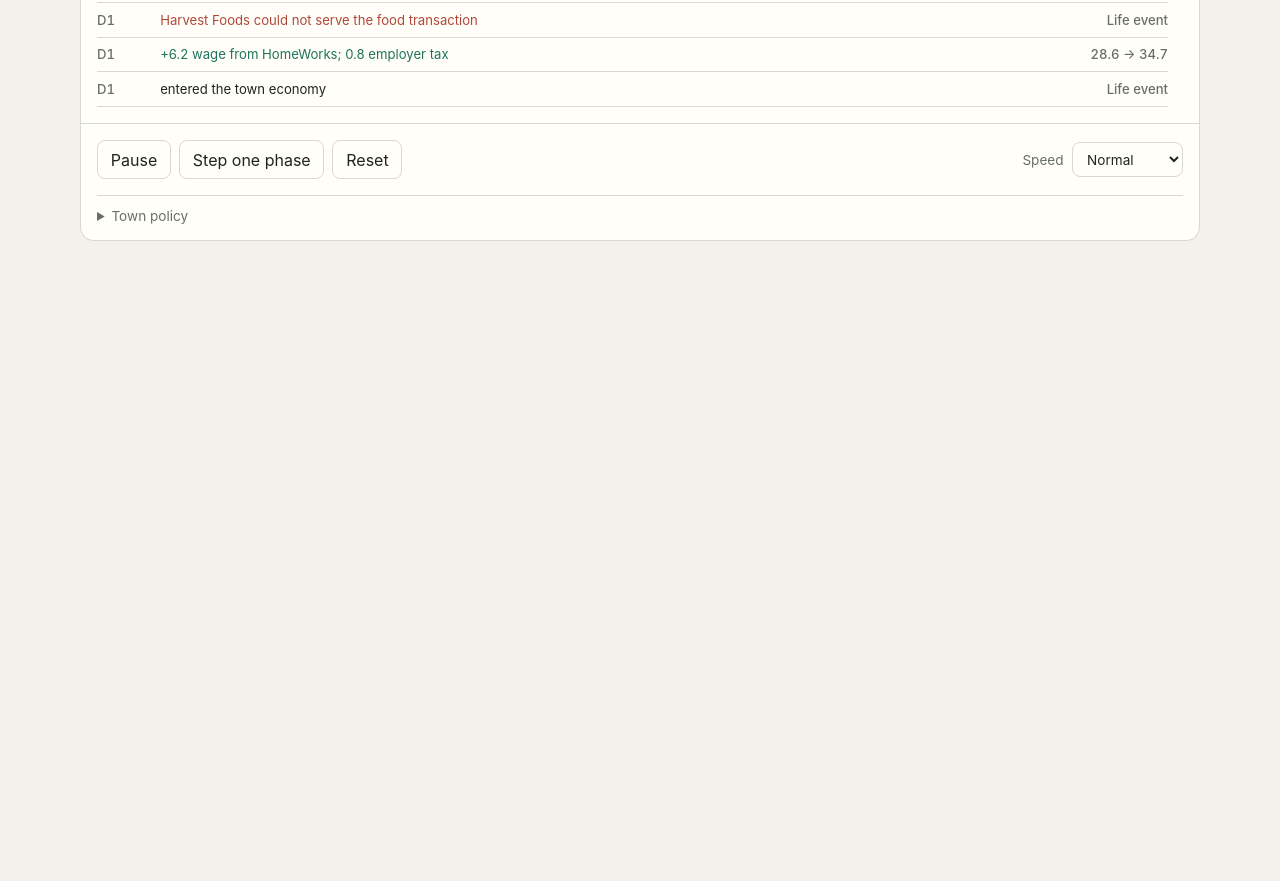
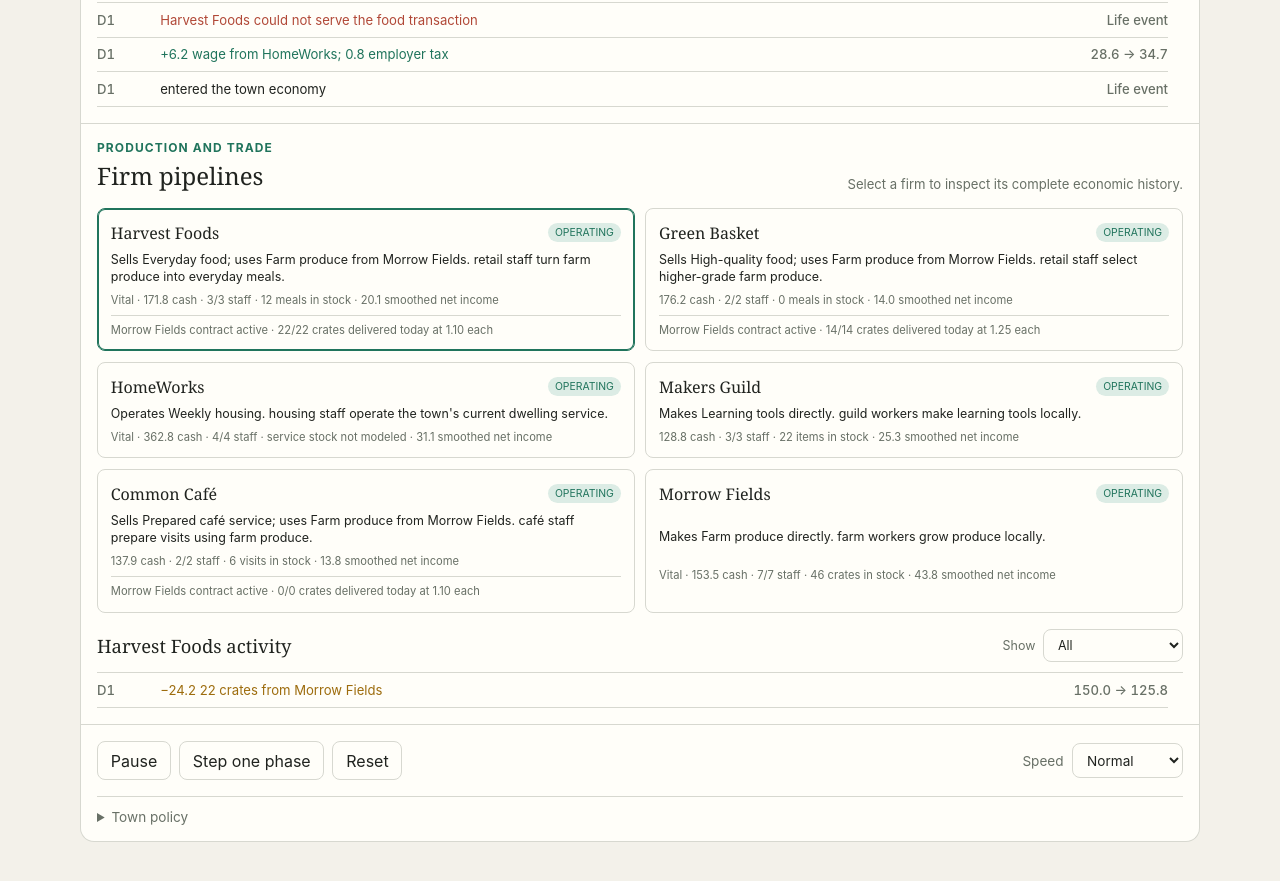
Before and after one commit to datashaman/morrow, a website built with Vite: page index.html in a window 1280 px wide. Shown: the part 1020-1901 px from the top of the page. Before the commit the page ends 1325 px from the top, so only its background shows below. Built offline with nearby package versions, Linux system fonts and the light colour scheme.

Commit message:
Expose firm pipelines and lifecycle history

```diff
--- /dev/null
+++ b/src/firm-presentation.js
@@ -0,0 +1,15 @@
+export function describePipeline(firm, products) {
+  const output = products[firm.sells];
+  if (firm.production === "sourced") {
+    return `Sells ${output.name}; uses ${products[firm.input].name} from ${firm.source}. ${firm.sourceDescription}.`;
+  }
+  if (firm.production === "direct") return `Makes ${output.name} directly. ${firm.sourceDescription}.`;
+  return `Operates ${output.name}. ${firm.sourceDescription}.`;
+}
+
+export function describeContract(contract, products) {
+  const requested = contract.requestedToday ?? 0;
+  const delivered = contract.deliveredToday ?? 0;
+  const state = contract.active ? "active" : "ended";
+  return `${contract.supplier} contract ${state} · ${delivered}/${requested} ${products[contract.product].unit}s delivered today at ${contract.unitPrice.toFixed(2)} each`;
+}
--- a/src/main.js
+++ b/src/main.js
@@ -1,6 +1,7 @@
 import "./styles.css";
-import { PHASES } from "./config.js";
+import { PHASES, PRODUCTS } from "./config.js";
 import { activityItems } from "./activity.js";
+import { describeContract, describePipeline } from "./firm-presentation.js";
 import { TownSimulation } from "./simulation.js";
 
 const app = document.querySelector("#app");
@@ -48,6 +49,28 @@ app.innerHTML = `
       <ol class="activity-stream" id="activity-stream" tabindex="0" aria-label="Citizen activity, newest first"></ol>
     </section>
 
+    <section class="firm-panel" aria-labelledby="firm-pipelines-title">
+      <div class="firm-panel-heading">
+        <div>
+          <p class="eyebrow">Production and trade</p>
+          <h2 id="firm-pipelines-title">Firm pipelines</h2>
+        </div>
+        <p>Select a firm to inspect its complete economic history.</p>
+      </div>
+      <div class="firm-grid" id="firm-grid"></div>
+      <div class="activity-heading">
+        <h2 id="firm-activity-title">Firm activity</h2>
+        <label>Show
+          <select id="firm-activity-filter">
+            <option value="all" selected>All</option>
+            <option value="transactions">Transactions</option>
+            <option value="events">Life events</option>
+          </select>
+        </label>
+      </div>
+      <ol class="activity-stream" id="firm-activity-stream" tabindex="0" aria-label="Firm activity, newest first"></ol>
+    </section>
+
     <section class="control-panel">
       <div class="playback">
         <button id="pause" type="button">Pause</button>
@@ -67,6 +90,7 @@ app.innerHTML = `
 
 const simulation = new TownSimulation();
 let selected = simulation.people.findIndex((person) => person.name === "Sizwe");
+let selectedFirm = 0;
 let paused = false;
 let lastStep = performance.now();
 const canvas = document.querySelector("#town");
@@ -76,7 +100,7 @@ const cemetery = { x: 0.88, y: 0.82, columns: 5 };
 const elements = Object.fromEntries([
   "clock", "money", "money-detail", "employment", "employment-detail", "hardship", "hardship-detail",
   "population", "population-detail",
-  "person-select", "focus", "person-summary", "needs", "activity-filter", "activity-stream", "pause", "step", "reset", "speed", "policy-grid",
+  "person-select", "focus", "person-summary", "needs", "activity-filter", "activity-stream", "firm-grid", "firm-activity-title", "firm-activity-filter", "firm-activity-stream", "pause", "step", "reset", "speed", "policy-grid",
 ].map((id) => [id, document.querySelector(`#${id}`)]));
 
 const policyControls = [
@@ -119,6 +143,28 @@ const money = (value) => value.toFixed(1);
 const percent = (value) => `${Math.round(value * 100)}%`;
 const needNames = { physiological: "Physiological", safety: "Safety", belonging: "Belonging", esteem: "Esteem", growth: "Self-actualization" };
 
+function renderActivity(entity, filter, stream) {
+  const previousScrollHeight = stream.scrollHeight;
+  const previousScrollTop = stream.scrollTop;
+  const followingNewest = previousScrollTop < 2;
+  const activity = activityItems(entity, filter);
+  stream.replaceChildren(...activity.map((entry) => {
+    const item = document.createElement("li");
+    item.className = entry.type === "transaction" ? entry.direction : `event ${entry.kind}`;
+    item.innerHTML = entry.type === "transaction"
+      ? `<time>D${entry.day}</time><span>${entry.direction === "in" ? "+" : "−"}${money(entry.amount)} ${entry.text}</span><b>${money(entry.before)} → ${money(entry.after)}</b>`
+      : `<time>D${entry.day}</time><span>${entry.text}</span><b>Life event</b>`;
+    return item;
+  }));
+  if (!activity.length) {
+    const item = document.createElement("li");
+    item.className = "activity-empty";
+    item.textContent = filter === "transactions" ? "No transactions yet" : filter === "events" ? "No life events yet" : "No activity yet";
+    stream.append(item);
+  }
+  if (!followingNewest) stream.scrollTop = previousScrollTop + stream.scrollHeight - previousScrollHeight;
+}
+
 function updateInterface() {
   const state = simulation.snapshot();
   const person = simulation.people[selected];
@@ -160,26 +206,27 @@ function updateInterface() {
     return item;
   }));
 
-  const activity = activityItems(person, elements["activity-filter"].value);
-  const activityStream = elements["activity-stream"];
-  const previousScrollHeight = activityStream.scrollHeight;
-  const previousScrollTop = activityStream.scrollTop;
-  const followingNewest = previousScrollTop < 2;
-  activityStream.replaceChildren(...activity.map((entry) => {
-    const item = document.createElement("li");
-    item.className = entry.type === "transaction" ? entry.direction : `event ${entry.kind}`;
-    item.innerHTML = entry.type === "transaction"
-      ? `<time>D${entry.day}</time><span>${entry.direction === "in" ? "+" : "−"}${money(entry.amount)} ${entry.text}</span><b>${money(entry.before)} → ${money(entry.after)}</b>`
-      : `<time>D${entry.day}</time><span>${entry.text}</span><b>Life event</b>`;
-    return item;
+  renderActivity(person, elements["activity-filter"].value, elements["activity-stream"]);
+
+  elements["firm-grid"].replaceChildren(...simulation.firms.map((firm) => {
+    const contracts = simulation.contracts.filter((contract) => contract.buyerId === firm.id);
+    const product = PRODUCTS[firm.sells];
+    const card = document.createElement("button");
+    card.type = "button";
+    card.className = `firm-card${firm.id === selectedFirm ? " selected" : ""}`;
+    card.dataset.firmId = firm.id;
+    card.setAttribute("aria-pressed", String(firm.id === selectedFirm));
+    card.innerHTML = `
+      <span class="firm-card-heading"><b>${firm.name}</b><i class="status ${firm.status}">${firm.status}</i></span>
+      <span class="pipeline">${describePipeline(firm, PRODUCTS)}</span>
+      <span class="firm-stats">${firm.vital ? "Vital · " : ""}${money(firm.cash)} cash · ${firm.employees.length}/${firm.targetStaff} staff · ${firm.production === "fixed-service" ? "service stock not modeled" : `${Math.floor(firm.inventory)} ${product.unit}s in stock`} · ${money(firm.revenueEMA)} smoothed net income${firm.rescueCount ? ` · rescued ${firm.rescueCount}× on D${firm.lastRescueDay}` : ""}</span>
+      ${contracts.map((contract) => `<span class="contract${contract.shortfallToday ? " shortfall" : ""}">${describeContract(contract, PRODUCTS)}</span>`).join("")}
+    `;
+    return card;
   }));
-  if (!activity.length) {
-    const item = document.createElement("li");
-    item.className = "activity-empty";
-    item.textContent = elements["activity-filter"].value === "transactions" ? "No transactions yet" : "No life events yet";
-    activityStream.append(item);
-  }
-  if (!followingNewest) activityStream.scrollTop = previousScrollTop + activityStream.scrollHeight - previousScrollHeight;
+  const firm = simulation.firms[selectedFirm];
+  elements["firm-activity-title"].textContent = `${firm.name} activity`;
+  renderActivity(firm, elements["firm-activity-filter"].value, elements["firm-activity-stream"]);
 }
 
 function resizeCanvas() {
@@ -285,9 +332,17 @@ function step() {
 
 elements["person-select"].addEventListener("change", (event) => { selected = Number(event.target.value); updateInterface(); elements["activity-stream"].scrollTop = 0; drawTown(); });
 elements["activity-filter"].addEventListener("change", () => { updateInterface(); elements["activity-stream"].scrollTop = 0; });
+elements["firm-activity-filter"].addEventListener("change", () => { updateInterface(); elements["firm-activity-stream"].scrollTop = 0; });
+elements["firm-grid"].addEventListener("click", (event) => {
+  const card = event.target.closest("[data-firm-id]");
+  if (!card) return;
+  selectedFirm = Number(card.dataset.firmId);
+  updateInterface();
+  elements["firm-activity-stream"].scrollTop = 0;
+});
 elements.pause.addEventListener("click", () => { paused = !paused; elements.pause.textContent = paused ? "Resume" : "Pause"; });
 elements.step.addEventListener("click", () => { paused = true; elements.pause.textContent = "Resume"; step(); });
-elements.reset.addEventListener("click", () => { simulation.reset(); selected = simulation.people.findIndex((person) => person.name === "Sizwe"); elements["person-select"].value = String(selected); elements["activity-filter"].value = "all"; updateInterface(); elements["activity-stream"].scrollTop = 0; drawTown(); });
+elements.reset.addEventListener("click", () => { simulation.reset(); selected = simulation.people.findIndex((person) => person.name === "Sizwe"); selectedFirm = 0; elements["person-select"].value = String(selected); elements["activity-filter"].value = "all"; elements["firm-activity-filter"].value = "all"; updateInterface(); elements["activity-stream"].scrollTop = 0; elements["firm-activity-stream"].scrollTop = 0; drawTown(); });
 
 function animate(now) {
   if (!paused && now - lastStep >= Number(elements.speed.value)) { step(); lastStep = now; }
--- a/src/simulation.js
+++ b/src/simulation.js
@@ -440,7 +440,7 @@ export class TownSimulation {
       const supplier = this.firms[contract.supplierId];
       const buyer = this.firms[contract.buyerId];
       if (!contract.active || !supplier.active || !buyer.active) return;
-      contract.requestedToday = Math.max(0, Math.ceil(contract.dailyQuantity * 2 - buyer.inventory));
+      contract.requestedToday = Math.min(contract.dailyQuantity, Math.max(0, Math.ceil(contract.dailyQuantity * 2 - buyer.inventory)));
       const available = Math.floor(supplier.inventory);
       const affordable = Math.floor((buyer.cash + 1e-9) / contract.unitPrice);
       const units = Math.min(contract.requestedToday, available, affordable);
--- a/src/styles.css
+++ b/src/styles.css
@@ -46,7 +46,7 @@ h1 { margin: 0; font-family: Georgia, "Times New Roman", serif; font-size: clamp
 .firm-dot { width: 10px; height: 8px; background: var(--text); }
 .cash-line { width: 15px; height: 2px; background: var(--cash); }
 
-.person-card, .control-panel { border: 1px solid var(--border); border-top: 0; padding: 1rem; background: var(--surface); }
+.person-card, .firm-panel, .control-panel { border: 1px solid var(--border); border-top: 0; padding: 1rem; background: var(--surface); }
 .person-heading { display: flex; align-items: center; justify-content: space-between; gap: 1rem; }
 .person-heading label, .playback label { display: flex; align-items: center; gap: 0.55rem; color: var(--muted); font-size: 0.85rem; }
 select { padding: 0.45rem 2rem 0.45rem 0.6rem; }
@@ -71,6 +71,22 @@ select { padding: 0.45rem 2rem 0.45rem 0.6rem; }
 .activity-stream .event.bad span { color: var(--danger); }
 .activity-stream .activity-empty { display: block; color: var(--muted); }
 
+.firm-panel-heading { display: flex; align-items: end; justify-content: space-between; gap: 1rem; margin-bottom: 1rem; }
+.firm-panel-heading h2 { margin: 0; font-family: Georgia, "Times New Roman", serif; font-size: 1.5rem; font-weight: 500; }
+.firm-panel-heading > p { max-width: 26rem; margin: 0; color: var(--muted); font-size: 0.82rem; text-align: right; }
+.firm-grid { display: grid; grid-template-columns: repeat(2, 1fr); gap: 0.65rem; }
+.firm-card { display: grid; gap: 0.45rem; width: 100%; padding: 0.8rem; text-align: left; }
+.firm-card.selected { border-color: var(--accent); box-shadow: inset 0 0 0 1px var(--accent); }
+.firm-card-heading { display: flex; align-items: center; justify-content: space-between; gap: 0.75rem; }
+.firm-card-heading b { font-family: Georgia, "Times New Roman", serif; font-size: 1rem; font-weight: 500; }
+.firm-card .status { padding: 0.2rem 0.45rem; border-radius: 99px; color: var(--muted); background: var(--stage); font-size: 0.65rem; font-style: normal; text-transform: uppercase; }
+.firm-card .status.operating, .firm-card .status.rescued { color: var(--accent); background: var(--accent-soft); }
+.firm-card .status.distressed, .firm-card .status.insolvent { color: var(--danger); }
+.firm-card .pipeline { color: var(--text); font-size: 0.78rem; line-height: 1.4; }
+.firm-card .firm-stats, .firm-card .contract { color: var(--muted); font-size: 0.7rem; line-height: 1.35; }
+.firm-card .contract { padding-top: 0.4rem; border-top: 1px solid var(--border); }
+.firm-card .contract.shortfall { color: var(--danger); }
+
 .control-panel { border-radius: 0 0 14px 14px; }
 .playback { display: flex; flex-wrap: wrap; gap: 0.5rem; align-items: center; }
 .playback label { margin-left: auto; }
@@ -87,6 +103,9 @@ summary { cursor: pointer; color: var(--muted); font-size: 0.85rem; }
   .metrics { grid-template-columns: 1fr; }
   .metrics article + article { border-left: 0; border-top: 1px solid var(--border); }
   .needs, .policy-grid { grid-template-columns: repeat(2, 1fr); }
+  .firm-grid { grid-template-columns: 1fr; }
+  .firm-panel-heading { align-items: start; flex-direction: column; }
+  .firm-panel-heading > p { text-align: left; }
   .activity-stream li { grid-template-columns: 2.6rem 1fr; }
   .activity-stream b { grid-column: 2; }
   .legend { display: none; }
```
Also changed, not shown: docs/architecture.md (+5 -1 lines), docs/known-limitations.md (+1 -1 lines), docs/model.md (+2 -0 lines), test/firm-presentation.test.js (added, +25 -0 lines), test/simulation.test.js (+13 -0 lines).
